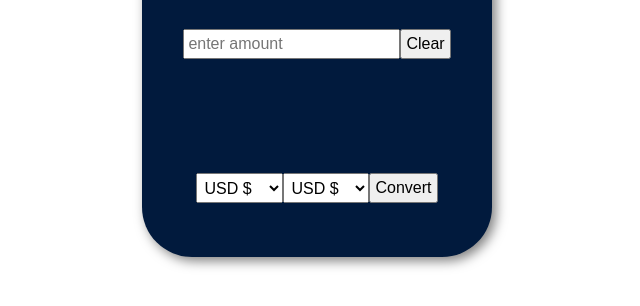
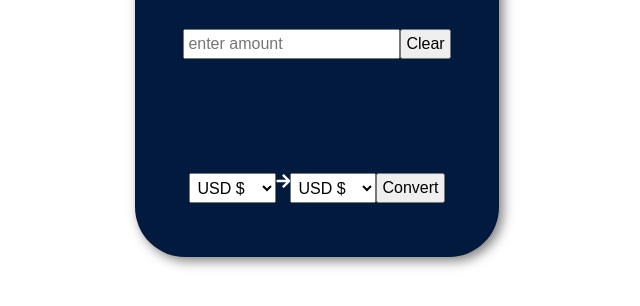
Before and after one commit to irvingam/CurrencyConverter, a plain HTML site: page index.html in a window 1280 px wide. Shown: the part 344-650 px from the top of the page, without its empty margins (323-963 px from the left). Drawn offline with Linux system fonts and the light colour scheme.

Commit message:
added arrow icon

```diff
--- a/index.html
+++ b/index.html
@@ -40,6 +40,7 @@
                 <option value="6">CAD C$</option>
                 <option value="7">CHF Fr</option>
             </select>
+            <i class="fas fa-arrow-right"></i>
             <select class="bottom__output--select" id="output--select">
                 <option value="1">USD $</option>
                 <option value="2">EUR €</option>
```
